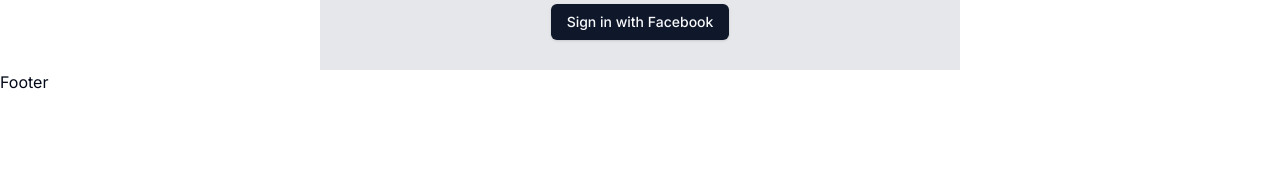
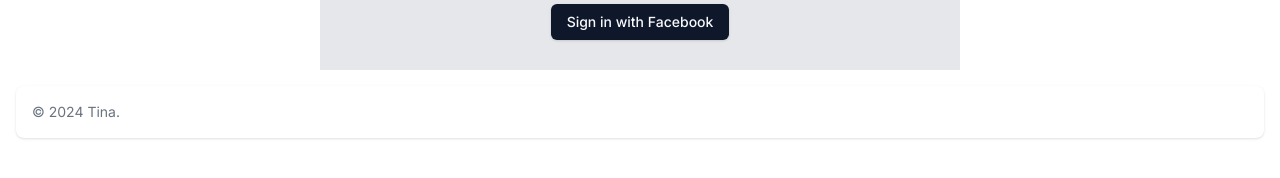
Before and after one commit to tingzcb/nextjs-blog-just-hayley, a Next.js app: page /login in a window 1280 px wide. Shown: the part 474-652 px from the top of the page. Built offline with nearby package versions, Linux system fonts and the light colour scheme; no server answers.

Commit message:
footer update

```diff
--- a/src/components/Footer.tsx
+++ b/src/components/Footer.tsx
@@ -3,7 +3,15 @@
 type Props = {};
 
 const Footer = (props: Props) => {
-  return <div>Footer</div>;
+  return (
+    <div className="bg-white rounded-lg shadow m-4 dark:bg-gray-800">
+      <div className="w-full mx-auto max-w-screen-xl p-4 md:flex md:items-center md:justify-between">
+        <span className="text-sm text-gray-500 sm:text-center dark:text-gray-400">
+          © 2024 Tina.
+        </span>
+      </div>
+    </div>
+  );
 };
 
 export default Footer;
```
